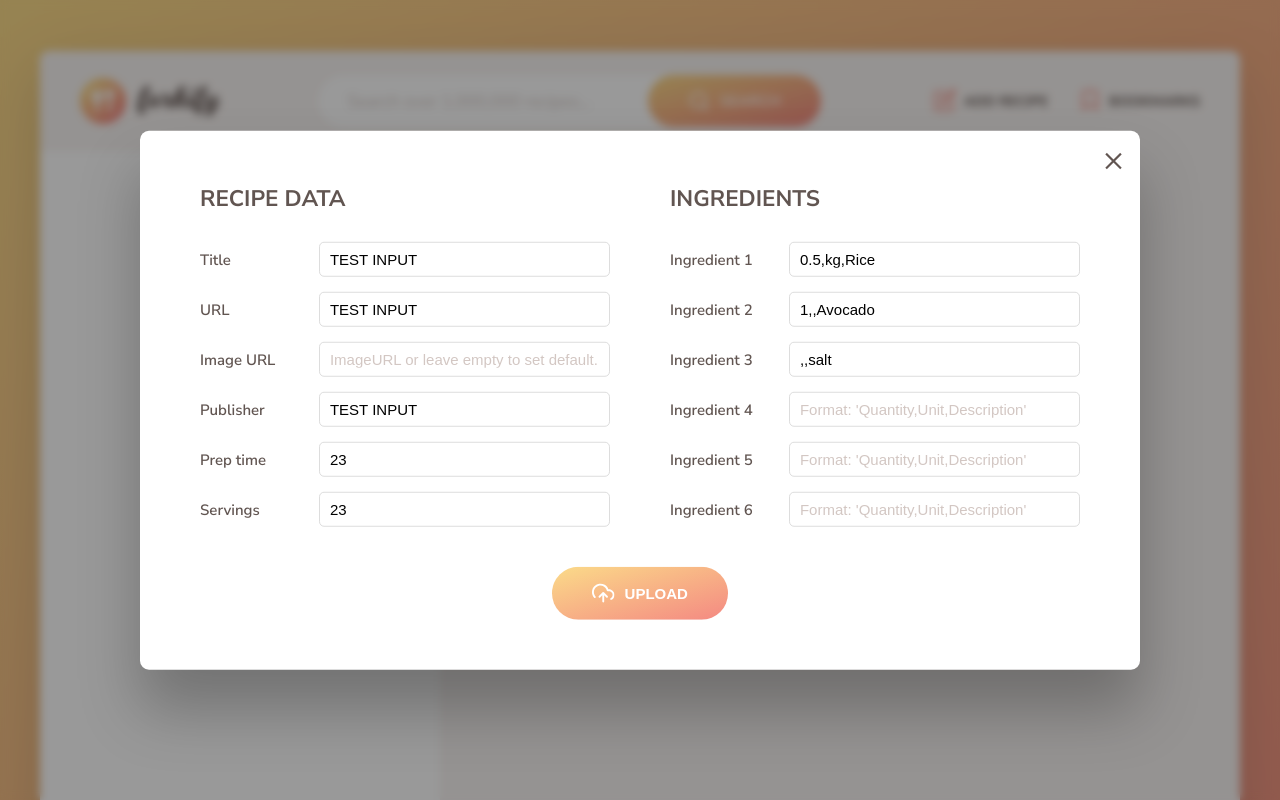
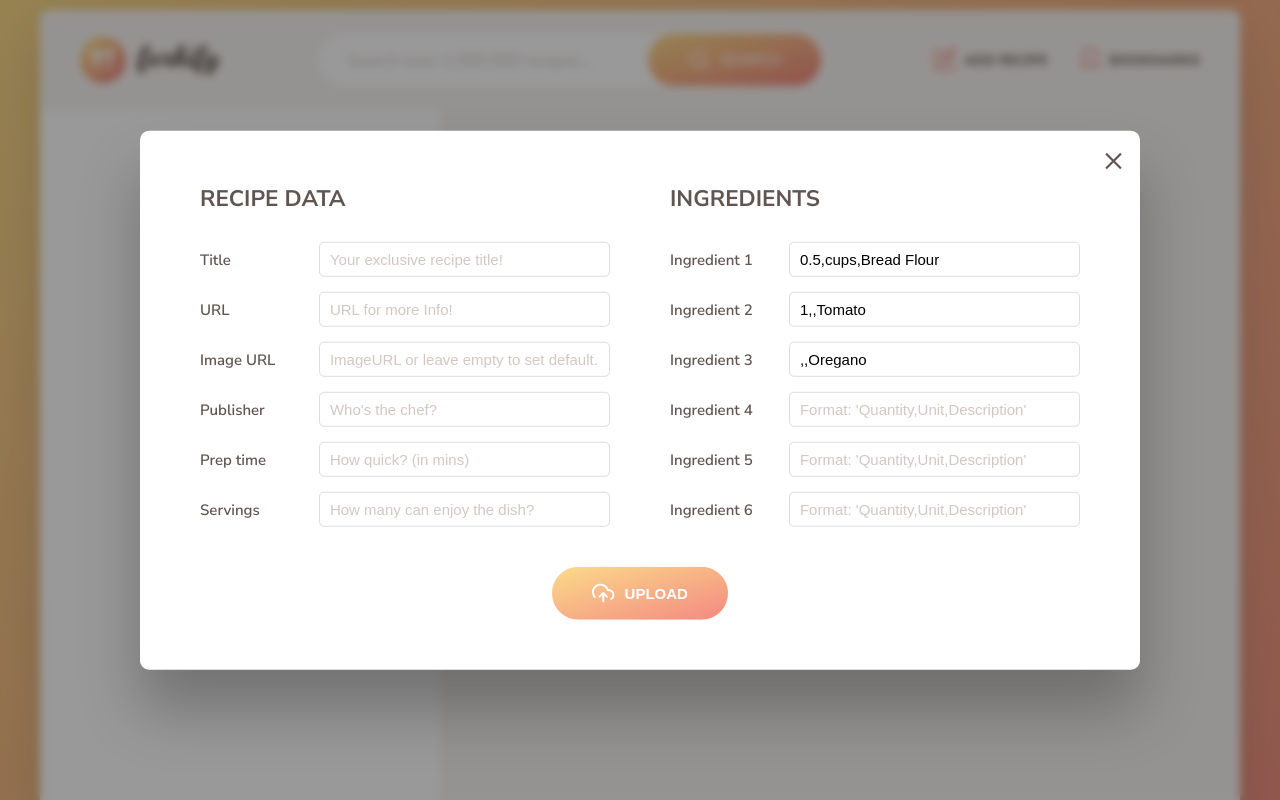
Before and after one commit to Muskan1842/forkify-recipe-app, a website built with Parcel: page index.html in a window 1280 px wide. Both pictures are taken after a click on the button "ADD RECIPE". Shown: the top 800 px of the page. Built offline with nearby package versions, Linux system fonts and the light colour scheme.

Commit message:
code clean up 1

```diff
--- a/index.html
+++ b/index.html
@@ -147,28 +147,28 @@
       <div class="upload__column">
         <h3 class="upload__heading">Recipe data</h3>
         <label>Title</label>
-        <input value="TEST INPUT" required name="title" type="text" />
+        <input value="" required name="title" type="text" placeholder="Your exclusive recipe title!" />
         <label>URL</label>
-        <input value="TEST INPUT" required name="sourceUrl" type="text" />
+        <input value="" required name="sourceUrl" type="text" placeholder="URL for more Info!" />
         <label>Image URL</label>
         <input name="image" type="text" placeholder="ImageURL or leave empty to set default." />
         <label>Publisher</label>
-        <input value="TEST INPUT" required name="publisher" type="text" />
+        <input value="" required name="publisher" type="text" placeholder="Who's the chef?" />
         <label>Prep time</label>
-        <input value="23" required name="cookingTime" type="number" />
+        <input value="" required name="cookingTime" type="number" placeholder="How quick? (in mins)" />
         <label>Servings</label>
-        <input value="23" required name="servings" type="number" />
+        <input value="" required name="servings" type="number" placeholder="How many can enjoy the dish?" />
       </div>
 
       <div class="upload__column">
         <h3 class="upload__heading">Ingredients</h3>
         <label>Ingredient 1</label>
-        <input value="0.5,kg,Rice" type="text" required name="ingredient-1"
+        <input value="0.5,cups,Bread Flour" type="text" required name="ingredient-1"
           placeholder="Format: 'Quantity,Unit,Description'" />
         <label>Ingredient 2</label>
-        <input value="1,,Avocado" type="text" name="ingredient-2" placeholder="Format: 'Quantity,Unit,Description'" />
+        <input value="1,,Tomato" type="text" name="ingredient-2" placeholder="Format: 'Quantity,Unit,Description'" />
         <label>Ingredient 3</label>
-        <input value=",,salt" type="text" name="ingredient-3" placeholder="Format: 'Quantity,Unit,Description'" />
+        <input value=",,Oregano" type="text" name="ingredient-3" placeholder="Format: 'Quantity,Unit,Description'" />
         <label>Ingredient 4</label>
         <input type="text" name="ingredient-4" placeholder="Format: 'Quantity,Unit,Description'" />
         <label>Ingredient 5</label>
--- a/src/js/config.js
+++ b/src/js/config.js
@@ -1,4 +1,4 @@
 export const API_URL = 'https://forkify-api.herokuapp.com/api/v2/recipes/'
 export const API_KEY = '4bc10903-2fa5-48d6-b7c3-c128736bb16a'
 export const TIMEOUT_SEC = 20
-export const RES_PER_PAGE = 10
+export const RES_PER_PAGE = 8
--- a/src/js/helper.js
+++ b/src/js/helper.js
@@ -17,14 +17,12 @@ export const getJSON = async function (url) {
 
         return data;
     } catch (error) {
-        console.log('hiiiiiiiii')
         throw error;
     }
 }
 
 export const sendJSON = async function (url, uploadData) {
     try {
-
         const fetchPro = fetch(url, {
             method: 'POST',
             headers: {
@@ -39,7 +37,6 @@ export const sendJSON = async function (url, uploadData) {
 
         return data;
     } catch (error) {
-        console.log('hiiiiiiiii')
         throw error;
     }
 }
--- a/src/js/views/View.js
+++ b/src/js/views/View.js
@@ -2,7 +2,6 @@ import icons from 'url:../../img/icons.svg'
 
 export default class View {
   _data;
-
 
   render(data, render = true) {
     if (!data || (Array.isArray(data) && data.length === 0)) return this.renderError();
@@ -16,7 +15,6 @@ export default class View {
   }
 
   update(data) {
-    // if (!data || (Array.isArray(data) && data.length === 0)) return this.renderError();
     this._data = data;
 
     const newMarkup = this._generateMarkup();
@@ -29,7 +27,6 @@ export default class View {
       const curEl = curElements[i];
 
       if (!newEl.isEqualNode(curEl) && newEl.firstChild?.nodeValue.trim() !== '') {
-        // console.log()
         curEl.textContent = newEl.textContent
       }
 
--- a/src/js/views/addRecipeView.js
+++ b/src/js/views/addRecipeView.js
@@ -35,8 +35,6 @@ class AddRecipeView extends View {
             const dataArr = [...new FormData(this._parentElement)];
             const data = Object.fromEntries(dataArr)
             controlAddRecipe(data);
-
-
         })
     }
 
--- a/src/js/views/searchResultsView.js
+++ b/src/js/views/searchResultsView.js
@@ -9,9 +9,7 @@ class SearchResultsView extends View {
     _message = '';
 
     _generateMarkup() {
-        console.log(this._data)
         return this._data.map(result => previewView.render(result, false)).join('')
-
     }
 
 }
--- a/src/js/views/searchView.js
+++ b/src/js/views/searchView.js
@@ -1,6 +1,5 @@
 class SearchView {
     _parentElement = document.querySelector('.search')
-    // _searchBtnEl = document.querySelector('.search__btn')
 
     getQuery() {
         return this._parentElement.querySelector('.search__field').value;
@@ -17,6 +16,5 @@ class SearchView {
         });
     }
 
-
 }
 export default new SearchView()
--- a/src/sass/_base.scss
+++ b/src/sass/_base.scss
@@ -49,8 +49,8 @@ body {
 
 .container {
   max-width: 120rem;
-  min-height: 117rem;
-  margin: 4vw auto;
+  min-height: 110rem;
+  margin: 0.8vw auto;
   background-color: #fff;
   border-radius: 9px;
   overflow: hidden;
```
Also changed, not shown: src/js/controller.js (+0 -9 lines), src/js/model.js (+1 -12 lines), src/js/views/bookmarksView.js (+0 -32 lines), src/js/views/paginationView.js (+1 -12 lines), src/js/views/recipeView.js (+0 -65 lines).
